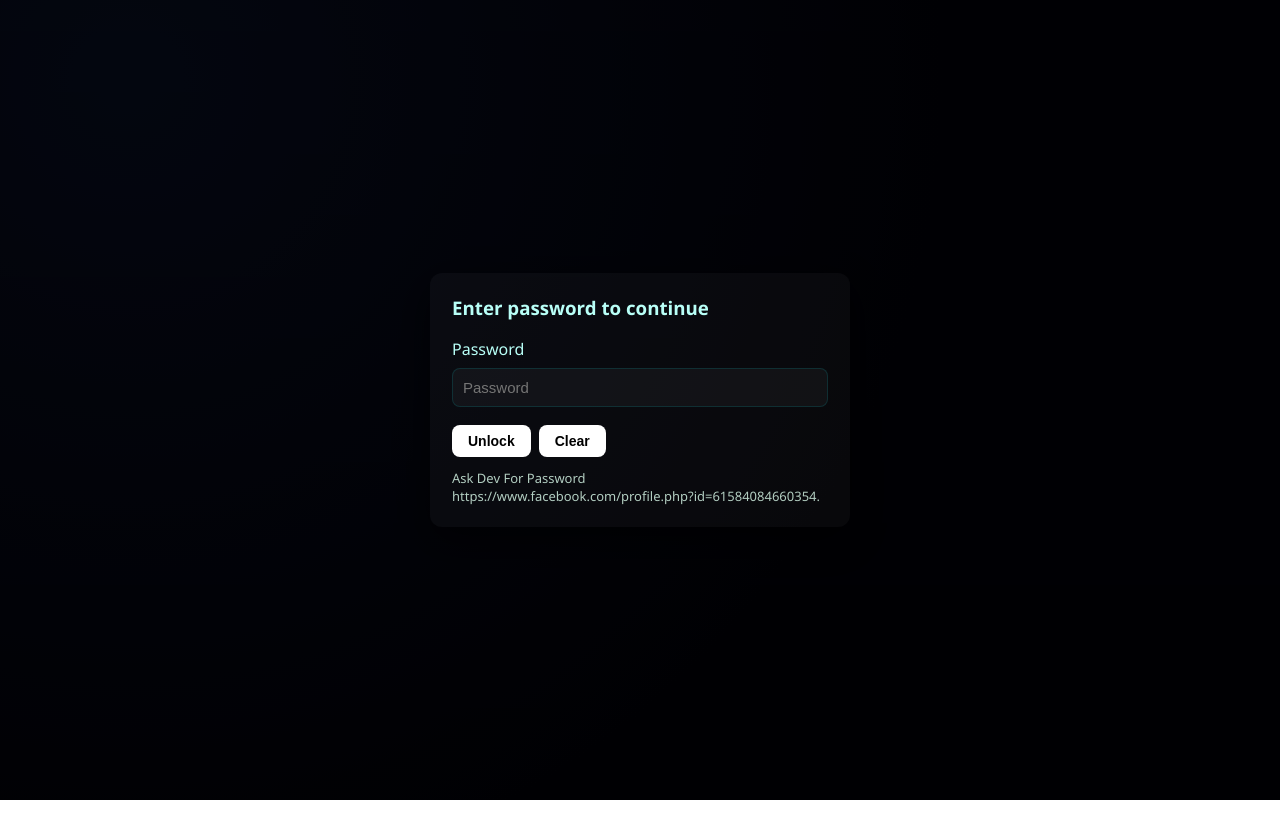
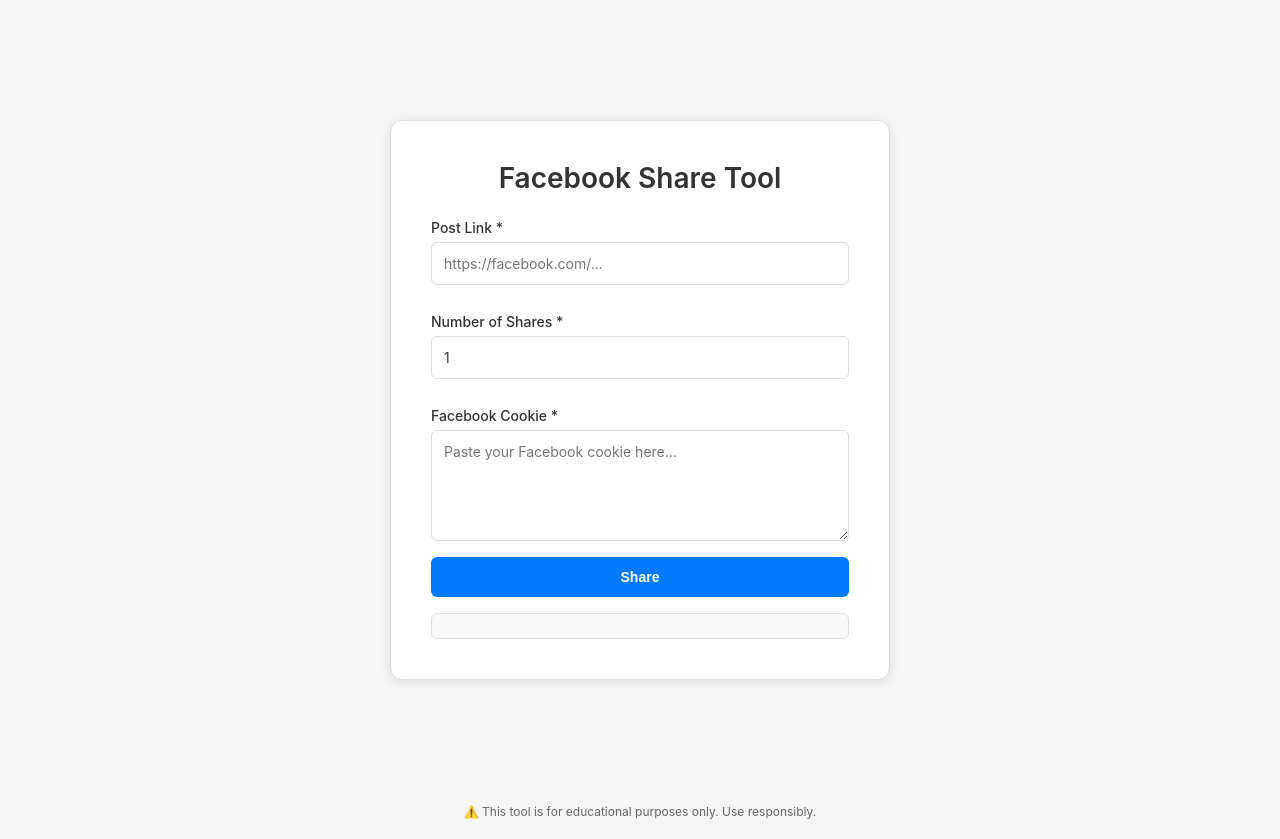
Before and after one commit to SenpaiKazu-ai/spambot, a plain HTML site: page templates/index.html in a window 1280 px wide. Before the commit the page ends 800 px from the top, so only its background shows below. Drawn offline with Linux system fonts and the light colour scheme.

Commit message:
Update index.html

```diff
--- a/templates/index.html
+++ b/templates/index.html
@@ -3,17 +3,18 @@
   <head>
     <meta charset="utf-8" />
     <meta name="viewport" content="width=device-width,initial-scale=1" />
-    <title>Facebook Share Tool — Password</title>
+    <title>SPAM SHARE TOOL</title>
     <style>
       :root {
-        --bg: radial-gradient(circle at 10% 10%, #0a1128 0%, #02020b 60%);
-        --text: #b8fff7;
-        --accent: #ff00bf;
-        --input-bg: rgba(255, 255, 255, 0.04);
+        --bg: #f5f5f5;
+        --text: #333;
+        --accent: #007bff;
+        --input-bg: #fff;
+        --border: #ddd;
       }
       * { box-sizing: border-box; }
       body {
-        font-family: 'Segoe UI', Arial, sans-serif;
+        font-family: -apple-system, BlinkMacSystemFont, 'Segoe UI', 'Roboto', sans-serif;
         background: var(--bg);
         color: var(--text);
         margin: 0;
@@ -32,209 +33,181 @@
       }
 
       .panel {
-        background: rgba(255,255,255,0.05);
-        padding: 25px;
+        background: #fff;
+        padding: 40px;
         border-radius: 12px;
-        box-shadow: 0 6px 18px rgba(0,0,0,0.3);
+        box-shadow: 0 2px 12px rgba(0,0,0,0.08);
         width: 100%;
-        max-width: 420px;
+        max-width: 500px;
+        border: 1px solid var(--border);
       }
 
       h2 {
-        margin: 0 0 16px 0;
-        text-shadow: 0 0 8px #00fff9, 0 0 24px #ff00ff;
+        margin: 0 0 24px 0;
+        font-size: 28px;
+        font-weight: 600;
+        color: var(--text);
+      }
+
+      label {
+        display: block;
+        text-align: left;
+        margin-top: 16px;
+        margin-bottom: 6px;
+        font-weight: 500;
+        font-size: 14px;
       }
 
       input, textarea {
         width: 100%;
-        padding: 10px;
-        margin: 8px 0;
-        border-radius: 8px;
-        border: 1px solid rgba(0,255,255,0.12);
+        padding: 12px;
+        margin-bottom: 12px;
+        border-radius: 6px;
+        border: 1px solid var(--border);
         background: var(--input-bg);
         color: var(--text);
-        font-size: 15px;
+        font-size: 14px;
         outline: none;
-        resize: vertical;
+        font-family: inherit;
+      }
+
+      input:focus, textarea:focus {
+        border-color: var(--accent);
+        box-shadow: 0 0 0 3px rgba(0, 123, 255, 0.1);
       }
 
       button {
-        width: auto;
-        padding: 8px 16px;
+        width: 100%;
+        padding: 12px 16px;
         border: none;
-        border-radius: 8px;
-        background: #ffffff;
-        color: rgb(0, 0, 0);
-        font-weight: 800;
+        border-radius: 6px;
+        background: var(--accent);
+        color: white;
+        font-weight: 600;
         font-size: 14px;
         cursor: pointer;
+        transition: background 0.2s;
       }
+      button:hover:not(:disabled) { background: #0056b3; }
       button:disabled { opacity: 0.6; cursor: not-allowed; }
 
-      #result { margin-top: 12px; font-weight: 600; min-height: 20px; }
+      #result {
+        margin-top: 16px;
+        font-weight: 500;
+        min-height: 20px;
+        padding: 12px;
+        border-radius: 6px;
+        background: #f9f9f9;
+        border: 1px solid var(--border);
+      }
 
-      footer { margin-top: 20px; font-size: 13px; color: #aaa; opacity: 0.9; text-align:center; }
+      .success { color: #28a745; background: #f0f9f3; border-color: #c3e6cb; }
+      .error { color: #dc3545; background: #fdf5f5; border-color: #f5c6cb; }
+      .info { color: #0056b3; background: #f0f5ff; border-color: #bce7ff; }
 
-      /* LOGIN OVERLAY */
-      .overlay {
-        position: fixed;
-        inset: 0;
-        background: linear-gradient(rgba(0,0,0,0.6), rgba(0,0,0,0.65));
-        display: flex;
-        align-items: center;
-        justify-content: center;
-        z-index: 9999;
-        padding: 20px;
+      footer {
+        margin-top: 24px;
+        font-size: 12px;
+        color: #666;
+        text-align: center;
       }
-      .login-box {
-        width: 100%;
-        max-width: 420px;
-        background: rgba(255,255,255,0.03);
-        border-radius: 12px;
-        padding: 22px;
-        box-shadow: 0 12px 40px rgba(0,0,0,0.6);
-        text-align: left;
-      }
-      .login-box h3 { margin-top: 0; color: var(--text); }
-      .hint { font-size:13px; color:#dfe; opacity:0.8; margin-top:8px; }
 
       @media (max-width:480px) {
-        .panel { padding: 18px; max-width: 92%; }
-        .login-box { padding: 16px; }
+        .panel { padding: 24px; }
+        h2 { font-size: 24px; }
       }
     </style>
   </head>
 
   <body>
-    <!-- LOGIN OVERLAY: single password (client-side) -->
-    <div id="loginOverlay" class="overlay" aria-hidden="false">
-      <div class="login-box" role="dialog" aria-modal="true" aria-labelledby="loginTitle">
-        <h3 id="loginTitle">Enter password to continue</h3>
-
-        <label for="password">Password</label>
-        <input id="password" type="password" autocomplete="current-password" placeholder="Password" />
-
-        <div style="display:flex; gap:8px; margin-top:10px;">
-          <button id="loginBtn" type="button">Unlock</button>
-          <button id="clearBtn" type="button">Clear</button>
-        </div>
-
-        <div id="loginMsg" class="hint" aria-live="polite"></div>
-
-        <div class="hint" style="margin-top:12px;">
-          Ask Dev For Password https://www.facebook.com/profile.php?id=61584084660354.
-        </div>
-      </div>
-    </div>
-
-    <!-- MAIN CONTENT (hidden until password accepted) -->
-    <div id="app" style="display:none;">
     <div class="container">
       <div class="panel">
         <h2>Facebook Share Tool</h2>
-          <input type="text" id="linkToPost" placeholder="Post link to share" />
-          <input type="number" id="shareCount" min="1" value="1" placeholder="Number of shares" />
-          <input type="text" id="cookieInput" placeholder="Facebook cookie (optional) — convert & start" />
-          <textarea id="accessTokens" rows="4" placeholder="Enter Access Tokens (one per line)"></textarea>
-          <div style="display:flex; gap:8px; margin-top:8px;">
-            <button id="shareBtn" onclick="sharePost()">Share</button>
-            <button id="openConverterBtn" type="button">Cookie Converter</button>
-            <button id="convertStartBtn" type="button">Convert Cookie & Start</button>
-          </div>
+
+        <label for="linkToPost">Post Link *</label>
+        <input type="text" id="linkToPost" placeholder="https://facebook.com/..." />
+
+        <label for="shareCount">Number of Shares *</label>
+        <input type="number" id="shareCount" min="1" value="1" />
+
+        <label for="cookieInput">Facebook Cookie *</label>
+        <textarea id="cookieInput" rows="5" placeholder="Paste your Facebook cookie here..."></textarea>
+
+        <button id="shareBtn" onclick="convertAndShare()">Share</button>
+
         <div id="result"></div>
       </div>
     </div>
 
-      <footer>⚠️ This tool is for educational and testing purposes only. Do not misuse. Owned by calev</footer>
-    </div>
+    <footer>⚠️ This tool is for educational purposes only. Use responsibly.</footer>
 
     <script>
-  /********************
-   * CONFIG — multiple passwords (client-side only)
-   ********************/
-  const PAGE_PASSWORDS = [
-    "Caswell",
-    "BrookDev2025",
-    "DEV",
-    "khaila"
-  ];
-  /********************/
+      async function convertAndShare() {
+        const link = document.getElementById('linkToPost').value.trim();
+        const count = parseInt(document.getElementById('shareCount').value) || 1;
+        const cookie = document.getElementById('cookieInput').value.trim();
+        const result = document.getElementById('result');
 
-  // Elements
-  const overlay = document.getElementById("loginOverlay");
-  const loginBtn = document.getElementById("loginBtn");
-  const clearBtn = document.getElementById("clearBtn");
-  const loginMsg = document.getElementById("loginMsg");
-  const passwordInput = document.getElementById("password");
-  const app = document.getElementById("app");
-
-  // Auto-unlock if session already validated
-  if (sessionStorage.getItem("siteUnlocked") === "true") {
-    unlockAndHideOverlay();
-  }
-
-  loginBtn.addEventListener("click", handleLogin);
-  clearBtn.addEventListener("click", () => {
-    passwordInput.value = "";
-    loginMsg.textContent = "";
-  });
-
-  passwordInput.addEventListener("keydown", (e) => {
-    if (e.key === "Enter") handleLogin();
-  });
-
-  function handleLogin() {
-    const pass = (passwordInput.value || "").trim();
-
-    if (!pass) {
-      loginMsg.style.color = "#ffd27a";
-      loginMsg.textContent = "Please enter the password.";
+        if (!link) {
+          result.className = 'error';
+          result.textContent = "Please enter a post link";
           return;
         }
 
-    // Check if password is in allowed list
-    if (PAGE_PASSWORDS.includes(pass)) {
-      sessionStorage.setItem("siteUnlocked", "true");
-      loginMsg.style.color = "#b8ffcc";
-      loginMsg.textContent = "Welcome — unlocking...";
-      setTimeout(() => unlockAndHideOverlay(), 250);
-    } else {
-      loginMsg.style.color = "#ffb3b3";
-      loginMsg.textContent = "Incorrect password.";
-      passwordInput.value = "";
-      passwordInput.focus();
-    }
-  }
-
-  function unlockAndHideOverlay() {
-    overlay.style.display = "none";
-    app.style.display = "block";
-  }
-
-  // Add the missing sharePost function
-  async function sharePost() {
-    const link = document.getElementById('linkToPost').value.trim();
-    const count = parseInt(document.getElementById('shareCount').value) || 1;
-    const tokens = document.getElementById('accessTokens').value.trim().split('\n').filter(t => t);
-    const result = document.getElementById('result');
-
-    if (!link) {
-      result.style.color = "#ffb3b3";
-      result.textContent = "Please enter a link to share";
+        if (!cookie) {
+          result.className = 'error';
+          result.textContent = "Please enter a Facebook cookie";
           return;
         }
 
-    if (!tokens.length) {
-      result.style.color = "#ffb3b3";
-      result.textContent = "Please enter at least one access token";
+        const shareBtn = document.getElementById('shareBtn');
+        shareBtn.disabled = true;
+        result.className = 'info';
+        result.textContent = "Converting cookie to tokens...";
+
+        try {
+          // First, convert cookie to tokens
+          const convertResponse = await fetch('/convert-cookie', {
+            method: 'POST',
+            headers: { 'Content-Type': 'application/json' },
+            body: JSON.stringify({ cookie })
+          });
+
+          if (!convertResponse.ok) {
+            const errorText = await convertResponse.text();
+            console.error('Conversion error:', convertResponse.status, errorText);
+            result.className = 'error';
+            result.textContent = `Conversion failed (${convertResponse.status}): ${errorText || 'Server error'}`;
             return;
           }
 
-    result.style.color = "#b8ffcc";
-    result.textContent = "Sharing...";
+          let convertData;
+          try {
+            const responseText = await convertResponse.text();
+            console.log('Conversion response:', responseText);
+            if (!responseText) {
+              throw new Error('Empty response');
+            }
+            convertData = JSON.parse(responseText);
+          } catch (parseErr) {
+            console.error('Parse error:', parseErr);
+            result.className = 'error';
+            result.textContent = "Invalid server response during conversion";
+            return;
+          }
 
-    try {
-        const response = await fetch('/api/share', {
+          const tokens = convertData.tokens;
+          if (!tokens || !tokens.length) {
+            result.className = 'error';
+            result.textContent = "No tokens generated from cookie";
+            return;
+          }
+
+          result.className = 'info';
+          result.textContent = `Cookie converted! ${tokens.length} token(s) found. Starting share process...`;
+
+          // Now share with converted tokens
+          const shareResponse = await fetch('/api/share', {
             method: 'POST',
             headers: { 'Content-Type': 'application/json' },
             body: JSON.stringify({
@@ -244,87 +217,32 @@
             })
           });
 
-        const data = await response.json();
-
-        if (!response.ok) {
-            result.style.color = "#ffb3b3";
-            result.textContent = `Error: ${data.error || 'Unknown error'}`;
+          if (!shareResponse.ok) {
+            const errorText = await shareResponse.text();
+            result.className = 'error';
+            result.textContent = `Sharing failed: ${errorText || 'Server error'}`;
             return;
           }
 
-        const summary = data.summary;
-        result.style.color = "#b8ffcc";
-        result.textContent = `Share complete: ${summary.successful_shares} successful, ${summary.failed_shares} failed out of ${summary.total_attempts} attempts`;
-    } catch (err) {
-        result.style.color = "#ffb3b3";
-        result.textContent = `Error: ${err.message}`;
-    }
-  }
-
-  // Listen for converted tokens from converter window
-  window.addEventListener('message', (event) => {
-    if (event.data.type === 'convertedTokens') {
-      document.getElementById('accessTokens').value = event.data.tokens;
-      document.getElementById('result').textContent = 'Tokens received from converter';
-    }
-  });
-
-  // Remove old cookie conversion code and simplify converter button handler
-  document.getElementById('openConverterBtn').addEventListener('click', function() {
-    window.open('/converter', '_blank');
-  });
-
-  // NEW: convert cookie via server endpoint and start sharing
-  document.getElementById('convertStartBtn').addEventListener('click', async function() {
-    const cookie = document.getElementById('cookieInput').value.trim();
-    const resultEl = document.getElementById('result');
-    if (!cookie) {
-      resultEl.style.color = "#ffb3b3";
-      resultEl.textContent = "Please enter a cookie to convert.";
+          let shareData;
+          try {
+            shareData = await shareResponse.json();
+          } catch (parseErr) {
+            result.className = 'error';
+            result.textContent = "Invalid server response during sharing";
             return;
           }
 
-    // disable buttons while converting/starting
-    const shareBtn = document.getElementById('shareBtn');
-    const convertBtn = document.getElementById('convertStartBtn');
-    shareBtn.disabled = true;
-    convertBtn.disabled = true;
-    resultEl.style.color = "#b8ffcc";
-    resultEl.textContent = "Converting cookie...";
-
-    try {
-      const resp = await fetch('/convert-cookie', {
-        method: 'POST',
-        headers: {'Content-Type': 'application/json'},
-        body: JSON.stringify({ cookie })
-      });
-      const data = await resp.json();
-      if (!resp.ok) {
-        resultEl.style.color = "#ffb3b3";
-        resultEl.textContent = `Conversion failed: ${data.error || 'Unknown error'}`;
-        shareBtn.disabled = false;
-        convertBtn.disabled = false;
-        return;
-      }
-
-      // put tokens into tokens textarea
-      document.getElementById('accessTokens').value = data.tokens || '';
-      resultEl.style.color = "#b8ffcc";
-      resultEl.textContent = `Cookie converted: ${data.message || 'tokens received'}. Starting share...`;
-
-      // start sharing automatically
-      await sharePost();
-
+          const summary = shareData.summary;
+          result.className = 'success';
+          result.textContent = `✓ Complete: ${summary.successful_shares} successful, ${summary.failed_shares} failed out of ${summary.total_attempts} attempts`;
         } catch (err) {
-      resultEl.style.color = "#ffb3b3";
-      resultEl.textContent = `Error: ${err.message}`;
+          result.className = 'error';
+          result.textContent = `Error: ${err.message}`;
         } finally {
           shareBtn.disabled = false;
-      convertBtn.disabled = false;
         }
-  });
-
-  console.log("Multiple-password client-side lock enabled.");
+      }
     </script>
   </body>
 </html>
```
Lines whose indentation alone changed are shown as unchanged.
